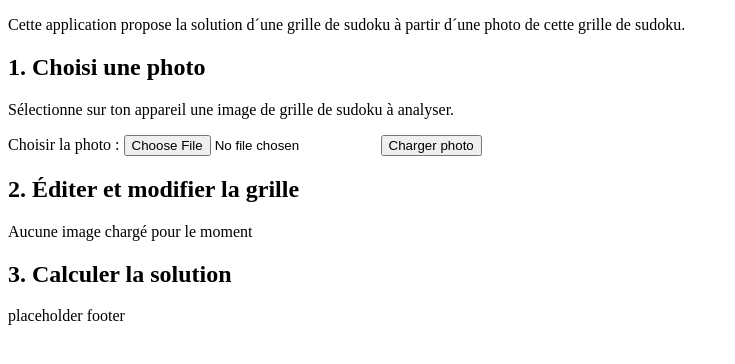
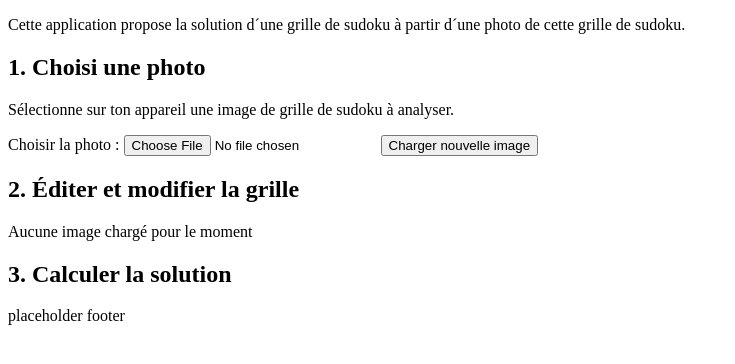
Before and after one commit to renlo08/sudoku-app, a Django app: page / in a window 1280 px wide. Shown: the part 78-442 px from the top of the page, without its empty margins (0-735 px from the left). Run offline with Django 4.2, Linux system fonts and the light colour scheme; data that the repository does not hold is empty.

Commit message:
implement the upload of image from local drive implement the upload of image from the latest uploaded image

```diff
--- a/sudoku/app/urls.py
+++ b/sudoku/app/urls.py
@@ -10,6 +10,7 @@ urlpatterns = [
 
 htmx_urlpatterns = [
     path('upload/', views.upload_photo_view, name='upload_photo'),
+    path('upload_latest/', views.upload_latest_view, name='upload_latest'),
 ]
 
 urlpatterns = utils.arrange_urlpatterns(urlpatterns + htmx_urlpatterns)
--- a/sudoku/sudoku/urls.py
+++ b/sudoku/sudoku/urls.py
@@ -24,7 +24,7 @@ from sudoku import views
 urlpatterns = [
     path('', views.index, name='home'),
     path('admin/', admin.site.urls),
-    path('solver-app/', include('app.urls'), name='app'),
+    path('app/', include('app.urls'), name='app'),
 ]
 
 if settings.DEBUG:
--- a/sudoku/sudoku/views.py
+++ b/sudoku/sudoku/views.py
@@ -1,8 +1,18 @@
 from django.shortcuts import render
 
 from app.forms import ImageForm
+from app.models import Image
 
 
 def index(request):
-    context = {'form': ImageForm()}
+    # Fetch the 3 latest images (you might want to handle case with no images or less than 3 images)
+    latest_images = Image.objects.order_by('-id')[:3]
+
+    context = {
+        'form': ImageForm(),
+        'latest_images': latest_images
+    }
+    if image_pk := request.session.get('image_selection'):
+        image = Image.objects.get(pk=image_pk)
+        context['image'] = image
     return render(request, 'index.html', context=context)
--- a/sudoku/templates/index.html
+++ b/sudoku/templates/index.html
@@ -6,16 +6,35 @@
     <section>
         <h1>1. Choisi une photo</h1>
         <p>Sélectionne sur ton appareil une image de grille de sudoku à analyser.</p>
-        <form hx-post="{% url 'app:upload_photo' %}"
-              hx-encoding="multipart/form-data"
-              hx-target="#formMsg">
+        <form method="post" action="{% url 'app:upload_photo' %}"
+              enctype="multipart/form-data">
             {% csrf_token %}
             <div>
                 {{ form.photo.label_tag }} {{ form.photo }}
-                <button type="submit">Charger photo</button>
+                <button type="submit">Charger nouvelle image</button>
             </div>
         </form>
-        <div id="formMsg"></div>
+        <div>{{ form.errors }}</div>
+
+        {% if latest_images %}
+            <form method="post" action="{% url 'app:upload_latest' %}">
+                {% csrf_token %}
+                <p>Ou choisir parmi l´une des 3 dernières photos chargées:</p>
+                <label for="imageSelect">Choisissez parmi les trois dernières images:</label>
+                <select id="imageSelect" name="imageSelect">
+                    {% for latest_image in latest_images %}
+                        {% if latest_image.id == image.id %}
+                            <option value="{{ latest_image.id }}" selected>Image #{{ latest_image.id }} - uploaded
+                                at {{ latest_image.uploaded_at }}</option>
+                        {% else %}
+                            <option value="{{ latest_image.id }}">Image #{{ latest_image.id }} - uploaded
+                                at {{ latest_image.uploaded_at }}</option>
+                        {% endif %}
+                    {% endfor %}
+                </select>
+                <button type="submit">Charger image</button>
+            </form>
+        {% endif %}
     </section>
     <section>
         <h1>2. Éditer et modifier la grille</h1>
--- a/sudoku/templates/process.html
+++ b/sudoku/templates/process.html
@@ -1,6 +1,6 @@
 <div id="imageProcessing">
-    {% if process_context %}
-        <p>{{ process_context }}</p>
+    {% if image %}
+        <img src="{{ image.photo.url }}" alt="img" width="200" height="250">
     {% else %}
         <p>Aucune image chargé pour le moment</p>
     {% endif %}
```
Also changed, not shown: sudoku/app/views.py (+23 -8 lines).
